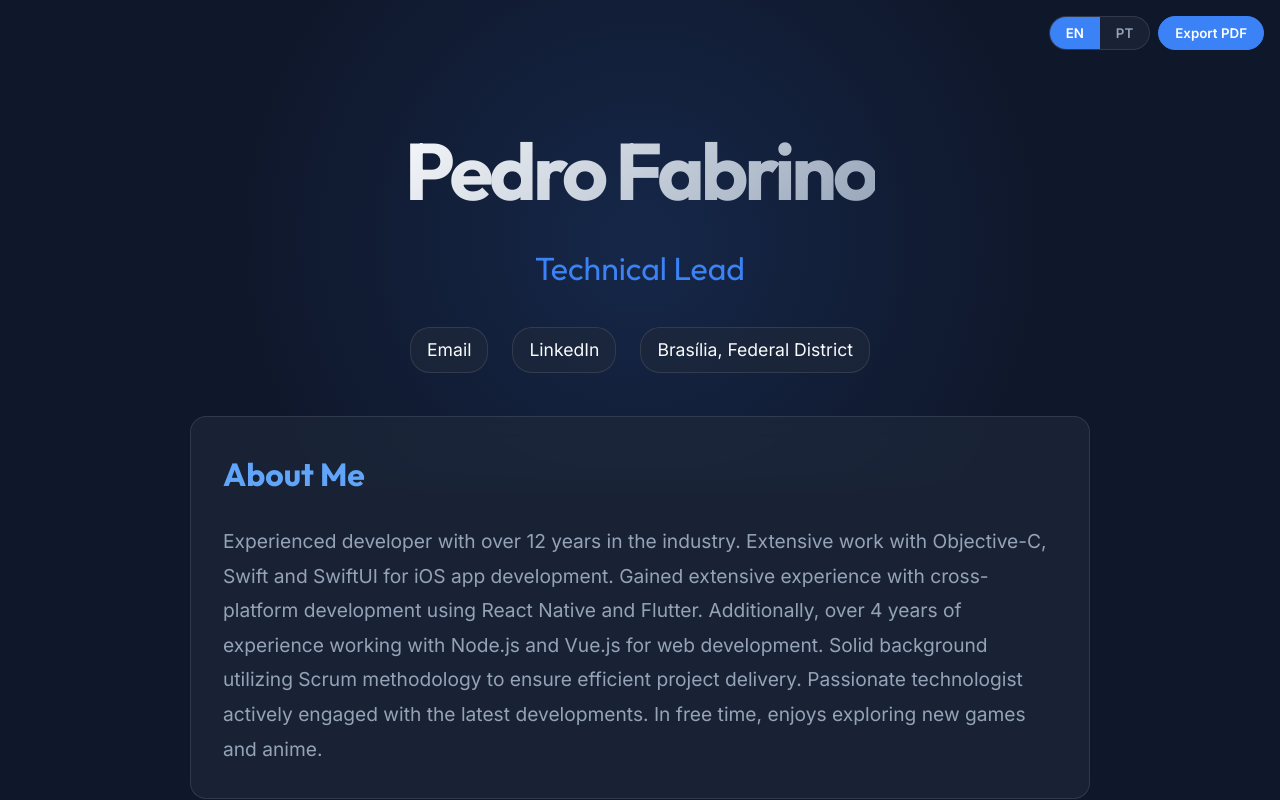
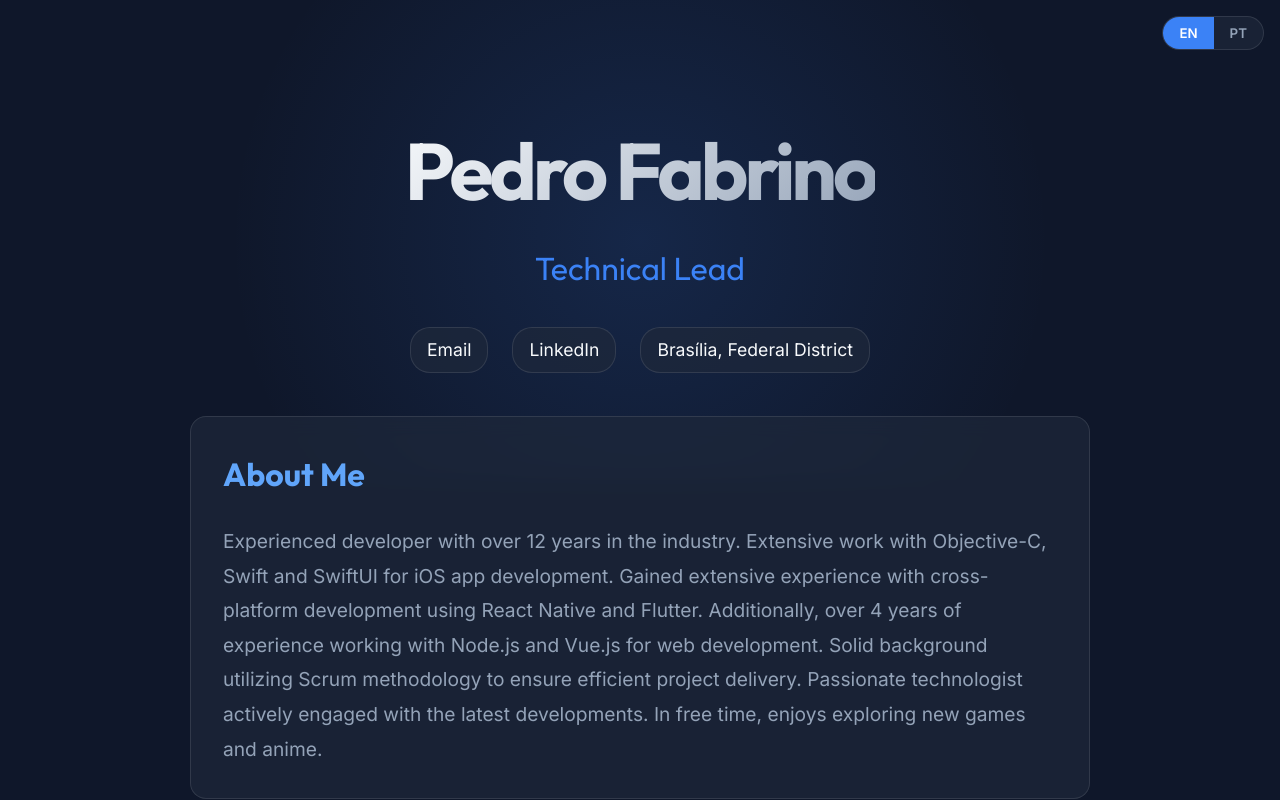
Before and after one commit to PedroFabrino/cv-web, a Vue app: page / in a window 1280 px wide. Shown: the top 800 px of the page. Built offline with nearby package versions, Linux system fonts and the light colour scheme.

Commit message:
feat: Add VITE_EXPORT_ENABLED feature flag to toggle PDF export button

```diff
--- a/src/App.vue
+++ b/src/App.vue
@@ -8,6 +8,8 @@ import CertificationsSection from './components/CertificationsSection.vue'
 import PrintLayout from './components/PrintLayout.vue'
 
 const { locale } = useI18n()
+
+const exportEnabled = import.meta.env.VITE_EXPORT_ENABLED === 'true'
 
 const exportPDF = () => {
   window.print()
@@ -21,7 +23,7 @@ const exportPDF = () => {
         <button :class="{ active: locale === 'en' }" @click="locale = 'en'">EN</button>
         <button :class="{ active: locale === 'pt' }" @click="locale = 'pt'">PT</button>
       </div>
-      <button @click="exportPDF" class="tool-btn primary">{{ $t('ui.exportPdf') }}</button>
+      <button v-if="exportEnabled" @click="exportPDF" class="tool-btn primary">{{ $t('ui.exportPdf') }}</button>
     </div>
 
     <div class="web-only">
```
Also changed, not shown: 1 other file (tests, documents, lock files or other folders).
